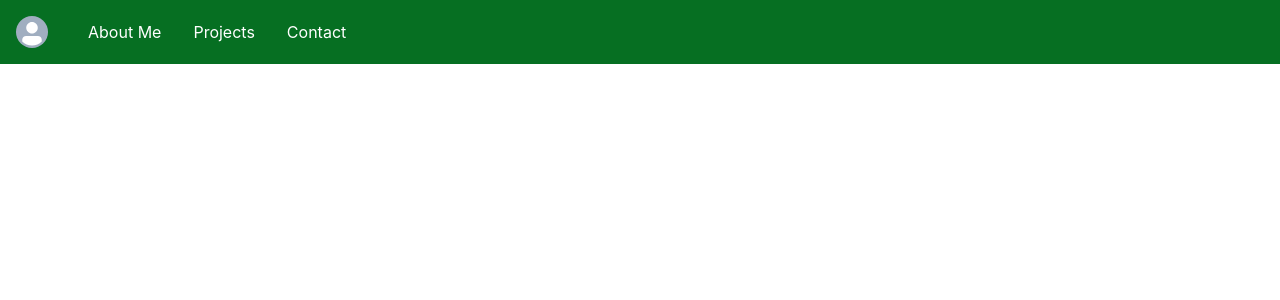
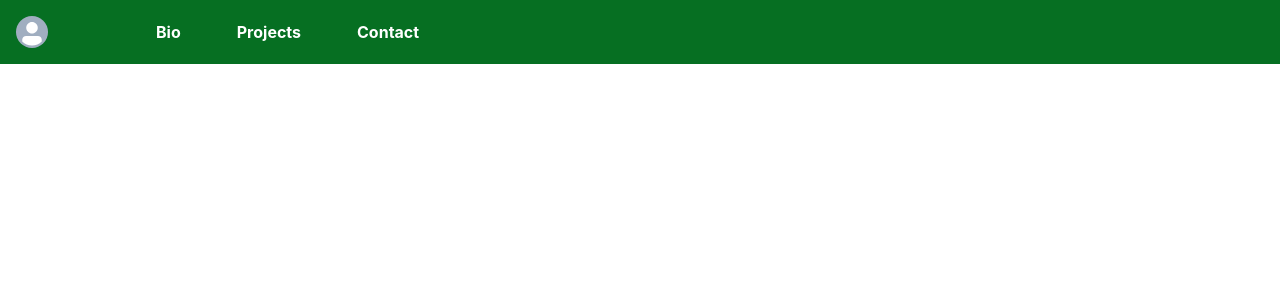
Before and after one commit to daveclinton/smallfeature, a Next.js app: page / in a window 1280 px wide. Shown: the top 300 px of the page. Built offline with nearby package versions, Linux system fonts and the light colour scheme.

Commit message:
feature: Add style  changes to navbar component

```diff
--- a/pages/components/navbar/index.tsx
+++ b/pages/components/navbar/index.tsx
@@ -17,7 +17,7 @@ import {
 } from "@chakra-ui/react";
 import { HamburgerIcon, CloseIcon } from "@chakra-ui/icons";
 
-const Links = ["About Me", "Projects", "Contact"];
+const Links = ["Bio", "Projects", "Contact"];
 
 const NavLink = ({ children }: { children: ReactNode }) => (
   <Link
@@ -26,7 +26,9 @@ const NavLink = ({ children }: { children: ReactNode }) => (
     rounded={"md"}
     _hover={{
       textDecoration: "none",
-      bg: useColorModeValue("gray.200", "gray.700"),
+      bg: useColorModeValue("white", "white"),
+      color: "#066F22",
+      fontWeight: "bolder",
     }}
     href={"#"}
   >
@@ -48,7 +50,7 @@ export default function Navbar() {
             display={{ md: "none" }}
             onClick={isOpen ? onClose : onOpen}
           />
-          <HStack spacing={8} alignItems={"center"}>
+          <HStack spacing={100}>
             <Flex alignItems={"center"}>
               <Menu>
                 <MenuButton
@@ -68,9 +70,10 @@ export default function Navbar() {
             </Flex>
             <HStack
               as={"nav"}
-              spacing={4}
+              spacing={10}
               display={{ base: "none", md: "flex" }}
               color="white"
+              fontWeight="bolder"
             >
               {Links.map((link) => (
                 <NavLink key={link}>{link}</NavLink>
```
